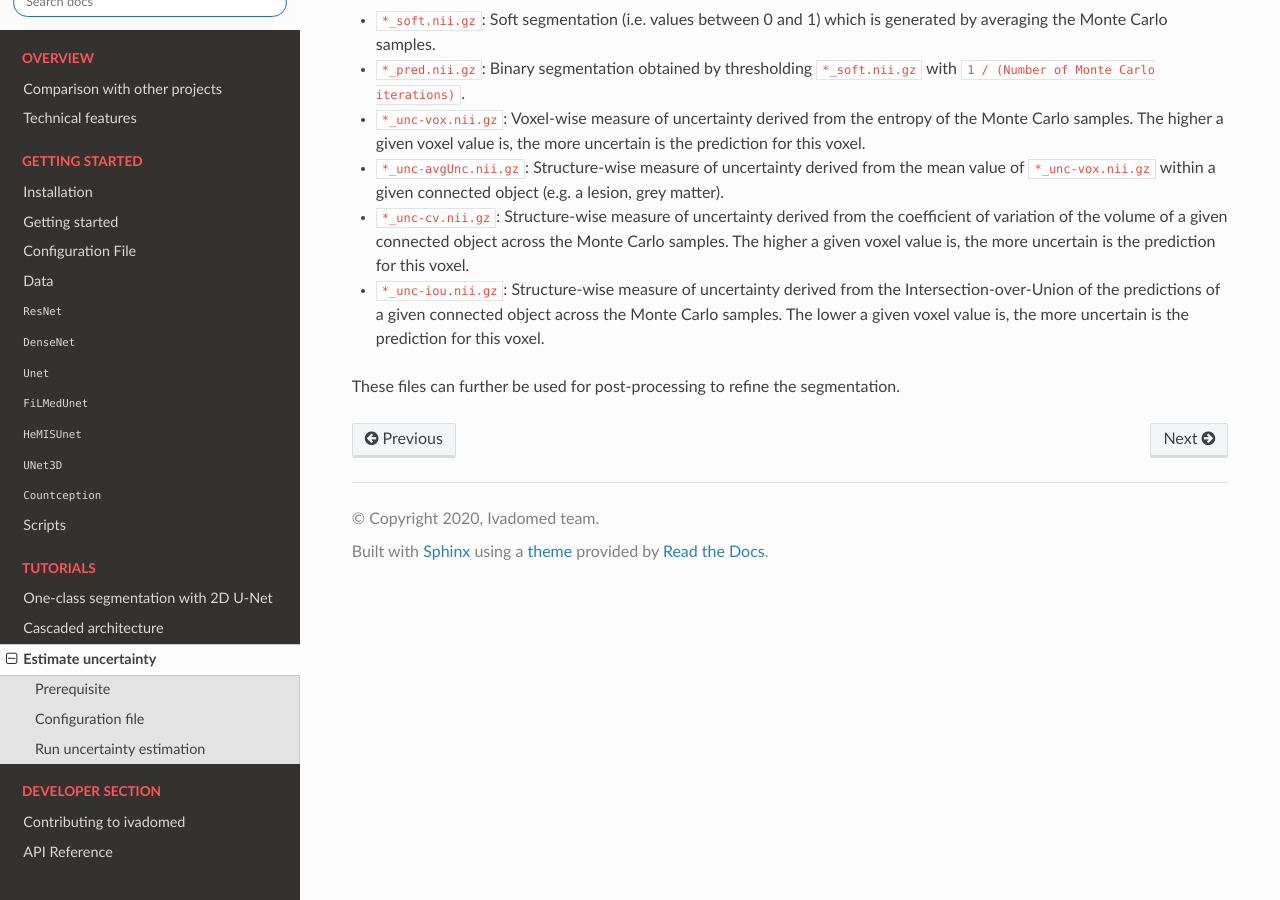
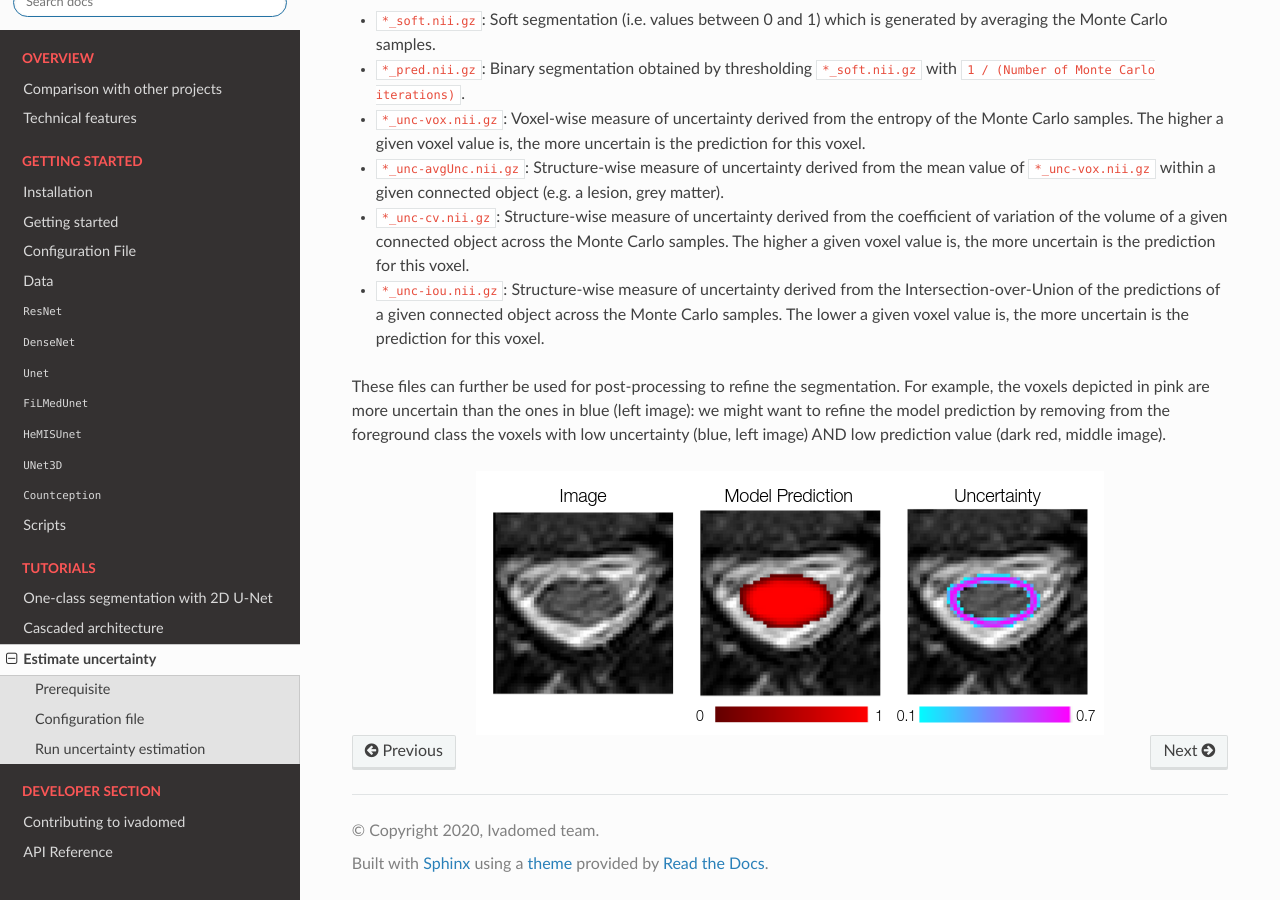
Before and after one commit to ivadomed/ivadomed, a Sphinx documentation site: the page built from docs/source/tutorials/uncertainty.rst, in a window 1280 px wide and 900 px high, scrolled down 2333 px. Built offline with Sphinx 7.4.7 and the Read the Docs theme 2.0.0, drawn with Linux system fonts in a browser that asks for light colours.

Commit message:
uncetainty.rst: doc image

```diff
--- a/docs/source/tutorials/uncertainty.rst
+++ b/docs/source/tutorials/uncertainty.rst
@@ -135,4 +135,9 @@ Six files are generated during this process for each testing image:
   predictions of a given connected object across the Monte Carlo samples. The lower a given voxel value is, the more
   uncertain is the prediction for this voxel.
 
-These files can further be used for post-processing to refine the segmentation.
+These files can further be used for post-processing to refine the segmentation. For example, the voxels
+depicted in pink are more uncertain than the ones in blue (left image): we might want to refine the model prediction by removing
+from the foreground class the voxels with low uncertainty (blue, left image) AND low prediction value (dark red, middle image).
+
+.. image:: ../../../images/uncertainty_tutorial.png
+   :align: center
```
